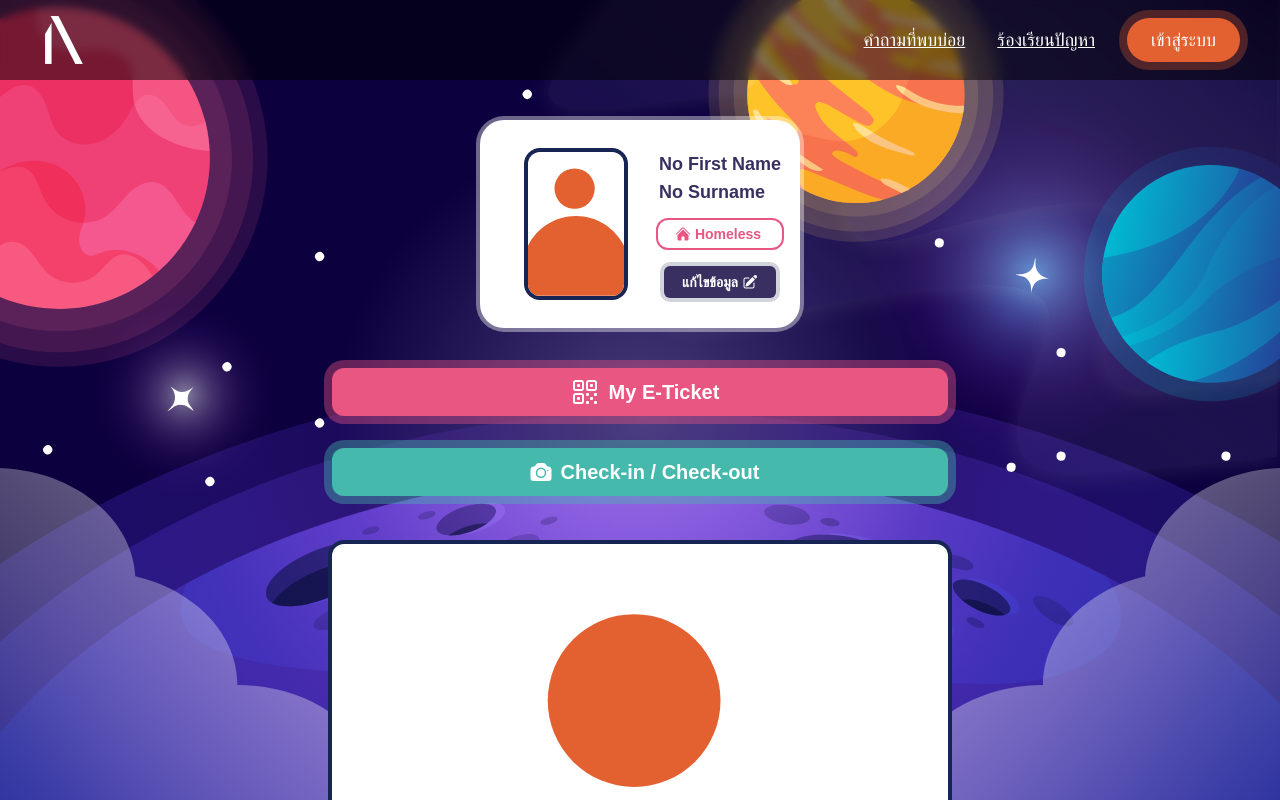
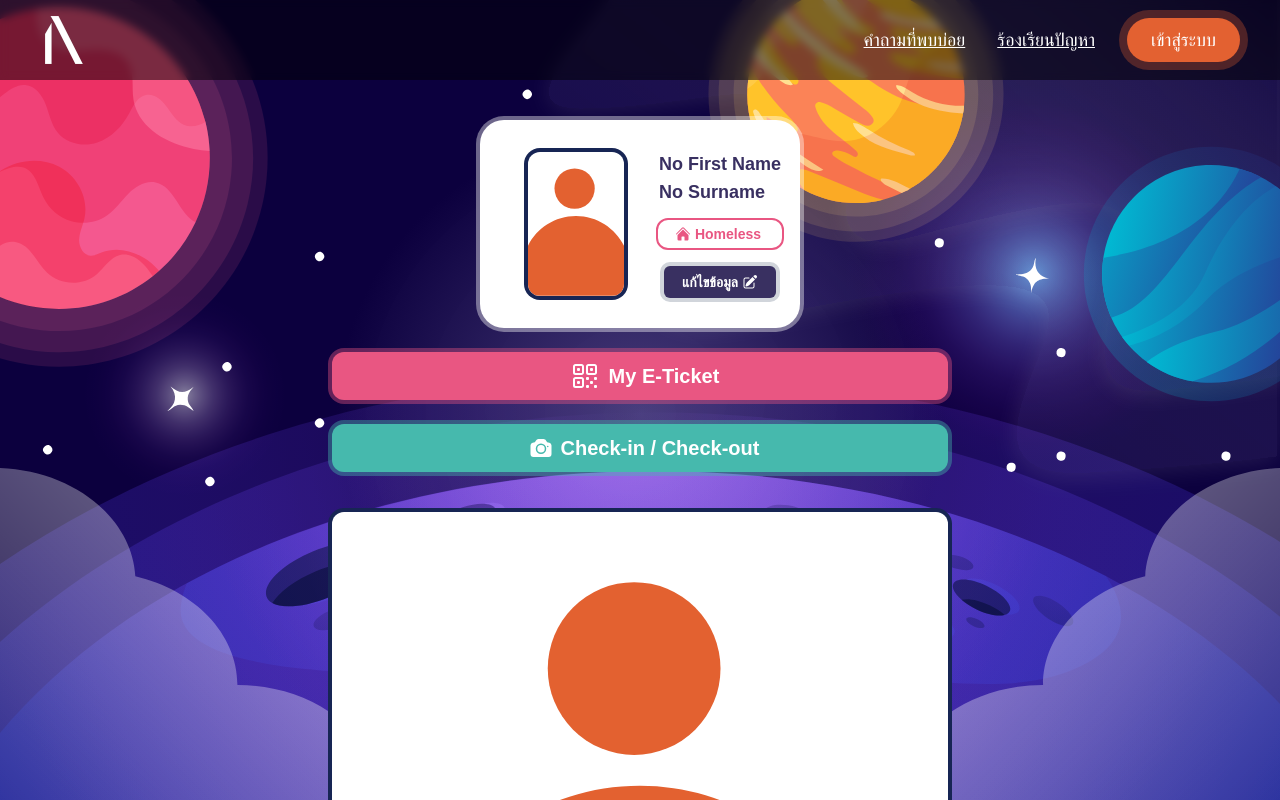
Before and after one commit to isd-sgcu/rpkm66-frontend, a Next.js app: page /estamp-home in a window 1280 px wide. Shown: the top 800 px of the page. Built offline with nearby package versions, Linux system fonts and the light colour scheme; no server answers; a web font is replaced by a local one.

Commit message:
fix: rings

```diff
--- a/src/components/Estamp/Home/components/Accessibility.tsx
+++ b/src/components/Estamp/Home/components/Accessibility.tsx
@@ -6,14 +6,14 @@ const Accessibility = () => {
     return (
         <>
             <button
-                className="mt-10 flex h-12 w-4/5 items-center justify-center rounded-xl bg-pink-400 text-xl font-bold ring-8 ring-pink-400/40 transition-all duration-300 ease-in-out hover:ring-16 md:w-1/2"
+                className="mt-6 flex h-12 w-4/5 items-center justify-center rounded-xl bg-pink-400 text-xl font-bold ring-4 ring-pink-400/40 transition-all duration-300 ease-in-out hover:ring-8 md:w-1/2"
                 onClick={() => router.push('/')}
             >
                 <QrCodeIcon className="mx-2 h-8 w-8" />
                 <h1>My E-Ticket</h1>
             </button>
             <button
-                className="my-8 flex h-12 w-4/5 items-center justify-center rounded-xl bg-green text-xl font-bold ring-8 ring-green/40 transition-all duration-300 ease-in-out hover:ring-16 md:w-1/2"
+                className="my-6 flex h-12 w-4/5 items-center justify-center rounded-xl bg-green text-xl font-bold ring-4 ring-green/40 transition-all duration-300 ease-in-out hover:ring-8 md:w-1/2"
                 onClick={() => router.push('/')}
             >
                 <CameraIcon className="mx-2 h-6 w-6" />
--- a/src/components/Estamp/Home/components/Stamp.tsx
+++ b/src/components/Estamp/Home/components/Stamp.tsx
@@ -15,7 +15,7 @@ const Stamp = () => {
                 />
             </div>
             <button
-                className="my-8 flex h-12 w-full items-center justify-center rounded-xl bg-yellow ring-4 ring-yellow/40 transition-all duration-300 ease-in-out hover:ring-16"
+                className="my-8 flex h-12 w-full items-center justify-center rounded-xl bg-yellow ring-4 ring-yellow/40 transition-all duration-300 ease-in-out hover:ring-8"
                 onClick={() => router.push('/')}
             >
                 <CheckBadgeIcon className="mx-2 h-8 w-8" />
```
